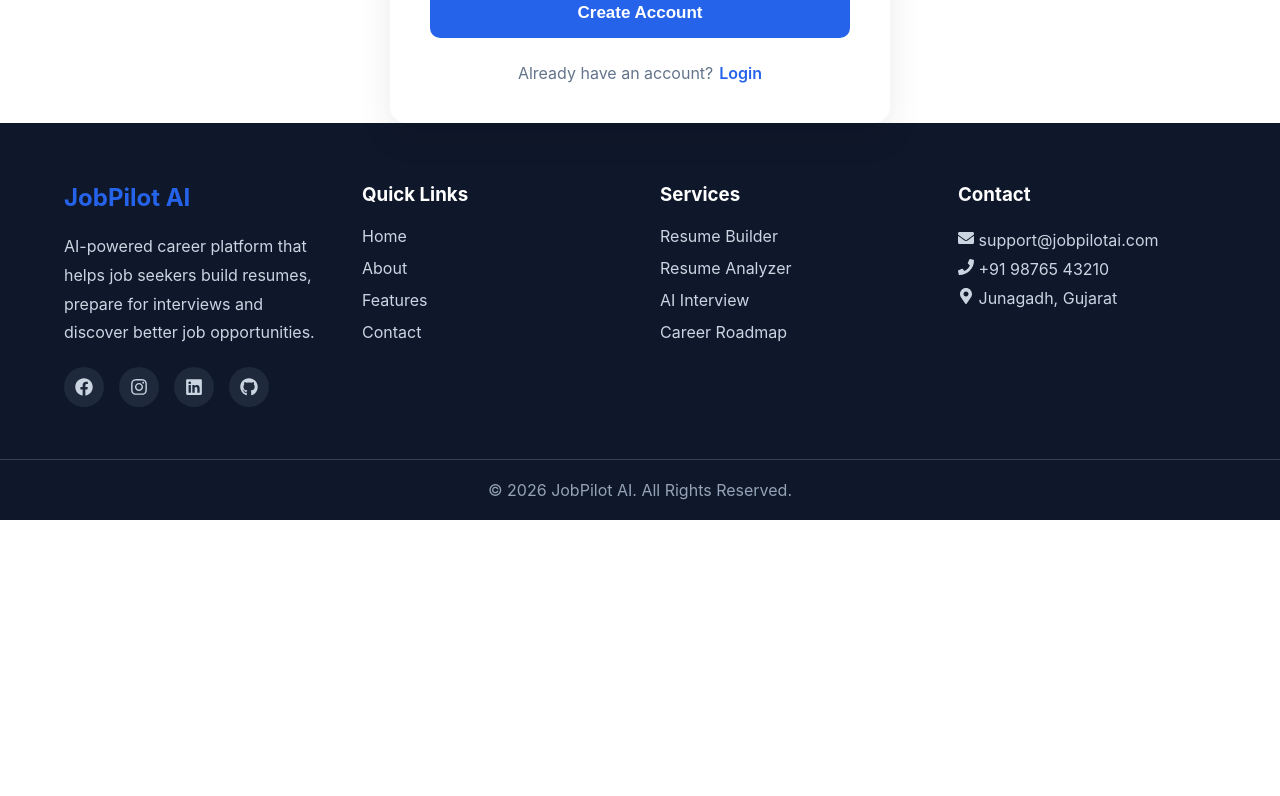
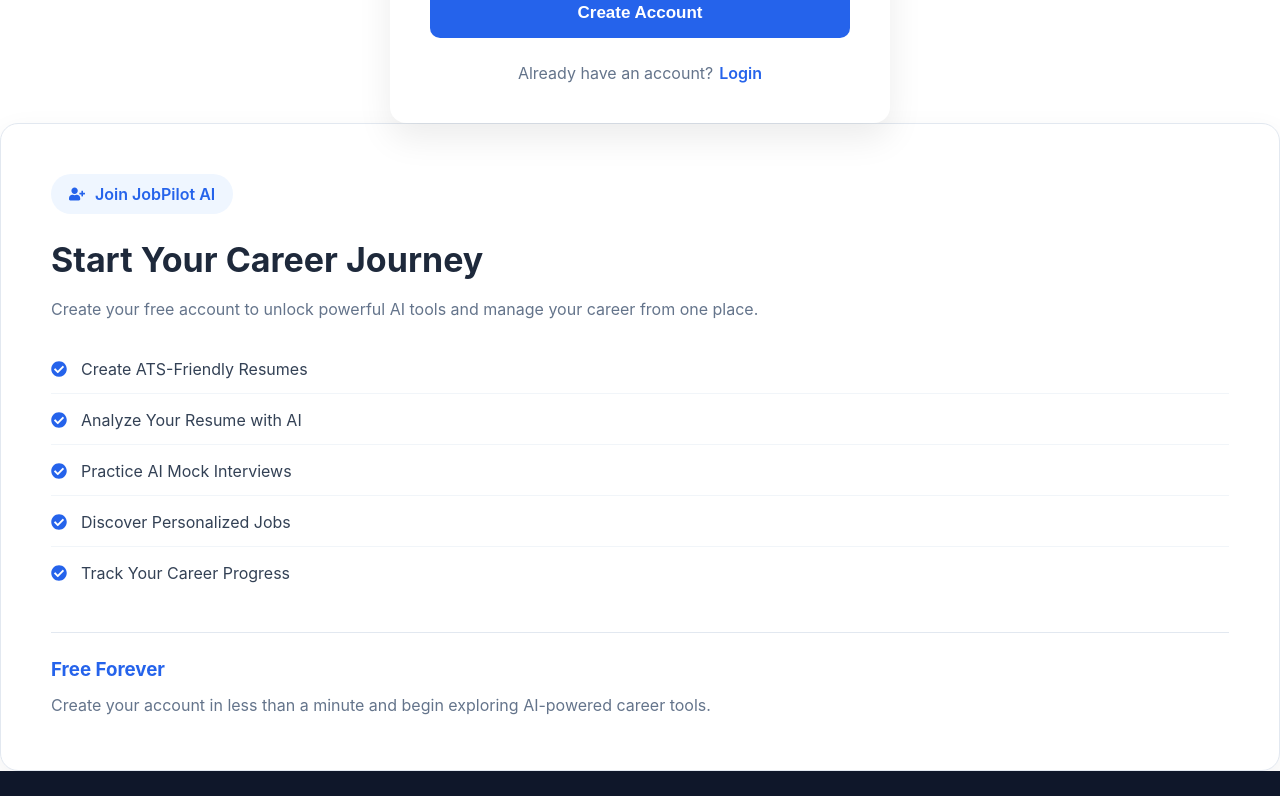
Before and after one commit to Harsh-1977/jobpilot-ai, a React (Create React App) app: page /register in a window 1280 px wide. Shown: the part 644-1440 px from the top of the page. Before the commit the page ends 1164 px from the top, so only its background shows below. Built offline with nearby package versions, Linux system fonts and the light colour scheme.

Commit message:
register done

```diff
--- /dev/null
+++ b/src/components/register/RegisterBenifit.js
@@ -0,0 +1,69 @@
+import React from "react";
+import {
+  FaCheckCircle,
+  FaUserPlus
+} from "react-icons/fa";
+
+import "../../styles/RegisterBenefits.css";
+
+function RegisterBenefits() {
+  return (
+    <div className="register-benefits">
+
+      <div className="register-badge">
+        <FaUserPlus />
+        <span>Join JobPilot AI</span>
+      </div>
+
+      <h2>Start Your Career Journey</h2>
+
+      <p>
+        Create your free account to unlock powerful AI tools
+        and manage your career from one place.
+      </p>
+
+      <div className="register-feature-list">
+
+        <div className="register-feature">
+          <FaCheckCircle />
+          <span>Create ATS-Friendly Resumes</span>
+        </div>
+
+        <div className="register-feature">
+          <FaCheckCircle />
+          <span>Analyze Your Resume with AI</span>
+        </div>
+
+        <div className="register-feature">
+          <FaCheckCircle />
+          <span>Practice AI Mock Interviews</span>
+        </div>
+
+        <div className="register-feature">
+          <FaCheckCircle />
+          <span>Discover Personalized Jobs</span>
+        </div>
+
+        <div className="register-feature">
+          <FaCheckCircle />
+          <span>Track Your Career Progress</span>
+        </div>
+
+      </div>
+
+      <div className="register-footer">
+
+        <h3>Free Forever</h3>
+
+        <p>
+          Create your account in less than a minute and
+          begin exploring AI-powered career tools.
+        </p>
+
+      </div>
+
+    </div>
+  );
+}
+
+export default RegisterBenefits;
--- a/src/pages/Register.js
+++ b/src/pages/Register.js
@@ -2,12 +2,14 @@
 import Navbar from '../components/Navbar';
 import Footer from '../components/Footer';
 import RegisterForm from '../components/register/RegisterForm';
+import RegisterBenefits from '../components/register/RegisterBenifit';
 
 function Register() {
     return (
         <>
             <Navbar />
             <RegisterForm />
+            <RegisterBenefits />
             <Footer />
         </>
     );
--- /dev/null
+++ b/src/styles/RegisterBenefits.css
@@ -0,0 +1,139 @@
+.register-benefits{
+
+    flex:1;
+
+    background:#ffffff;
+
+    border:1px solid #e2e8f0;
+
+    border-radius:18px;
+
+    padding:50px;
+
+    box-shadow:0 10px 30px rgba(15,23,42,.06);
+
+    display:flex;
+
+    flex-direction:column;
+
+    justify-content:center;
+
+}
+
+.register-badge{
+
+    display:inline-flex;
+
+    align-items:center;
+
+    gap:10px;
+
+    width:max-content;
+
+    padding:10px 18px;
+
+    background:#eff6ff;
+
+    color:#2563eb;
+
+    border-radius:30px;
+
+    margin-bottom:25px;
+
+    font-weight:600;
+
+}
+
+.register-badge svg{
+
+    color:#2563eb;
+
+}
+
+.register-benefits h2{
+
+    font-size:34px;
+
+    color:#1e293b;
+
+    margin-bottom:15px;
+
+}
+
+.register-benefits p{
+
+    color:#64748b;
+
+    line-height:1.8;
+
+    margin-bottom:35px;
+
+}
+
+.register-feature-list{
+
+    display:flex;
+
+    flex-direction:column;
+
+    gap:16px;
+
+}
+
+.register-feature{
+
+    display:flex;
+
+    align-items:center;
+
+    gap:14px;
+
+    padding-bottom:14px;
+
+    border-bottom:1px solid #f1f5f9;
+
+}
+
+.register-feature:last-child{
+
+    border:none;
+
+}
+
+.register-feature svg{
+
+    color:#2563eb;
+
+}
+
+.register-feature span{
+
+    font-size:16px;
+
+    color:#334155;
+
+}
+
+.register-footer{
+
+    margin-top:35px;
+
+    padding-top:25px;
+
+    border-top:1px solid #e2e8f0;
+
+}
+
+.register-footer h3{
+
+    color:#2563eb;
+
+    margin-bottom:10px;
+
+}
+
+.register-footer p{
+
+    margin:0;
+
+}
```
